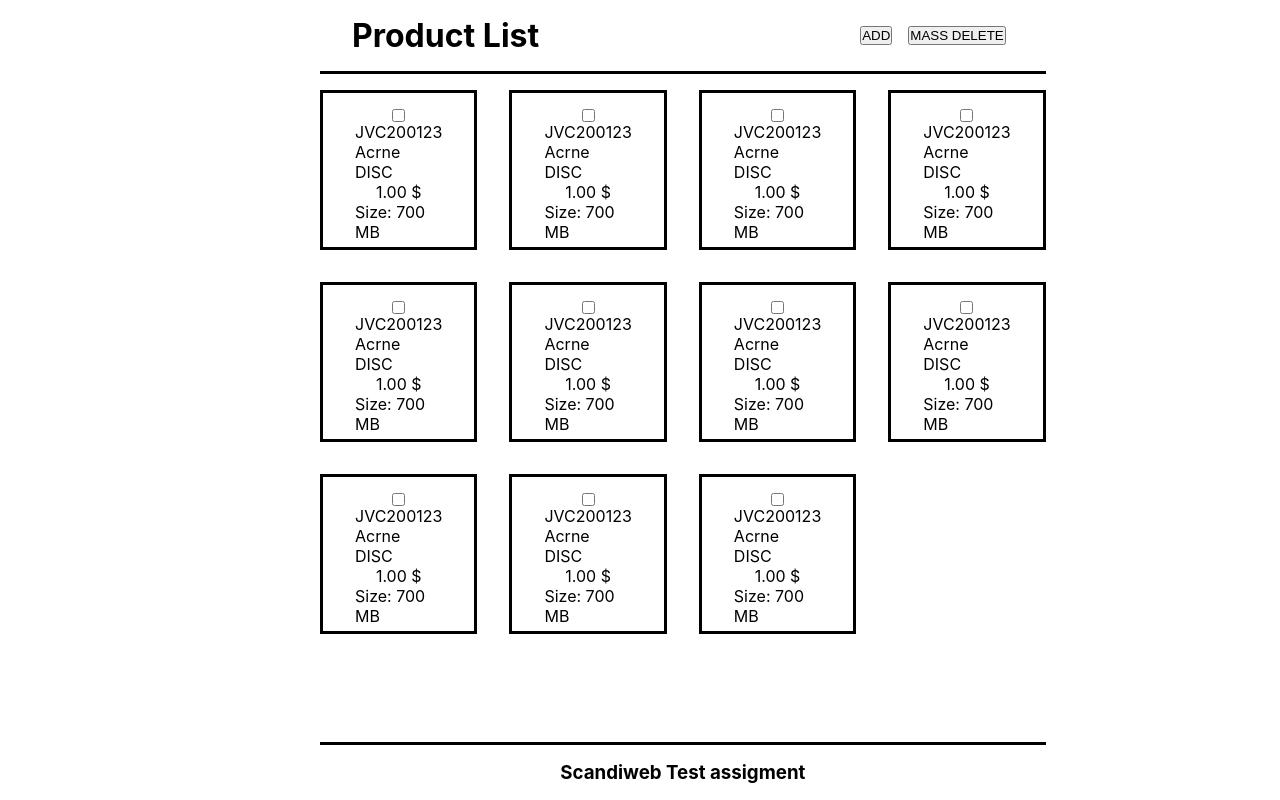
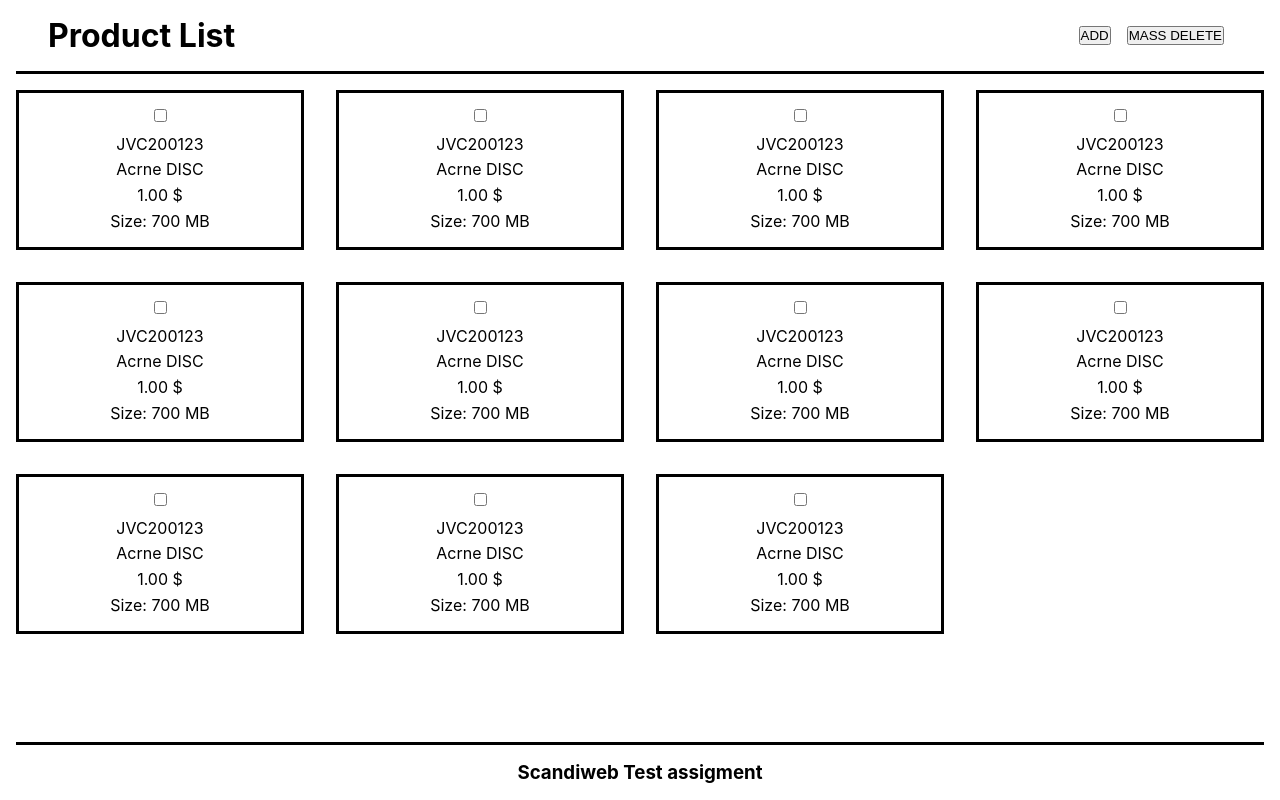
Before and after one commit to blacknii/junior-developer-test-task, a React (Create React App) app in the folder test-task/: page / in a window 1280 px wide. Built offline with nearby package versions, Linux system fonts and the light colour scheme.

Commit message:
fixing margins

```diff
--- a/test-task/src/App.module.css
+++ b/test-task/src/App.module.css
@@ -3,5 +3,6 @@
   min-height: 100vh;
   grid-template-rows: auto 1fr auto;
   gap: 1rem;
-  margin: 0 20rem;
+  width: 78rem;
+  margin: 0 auto;
 }
```
